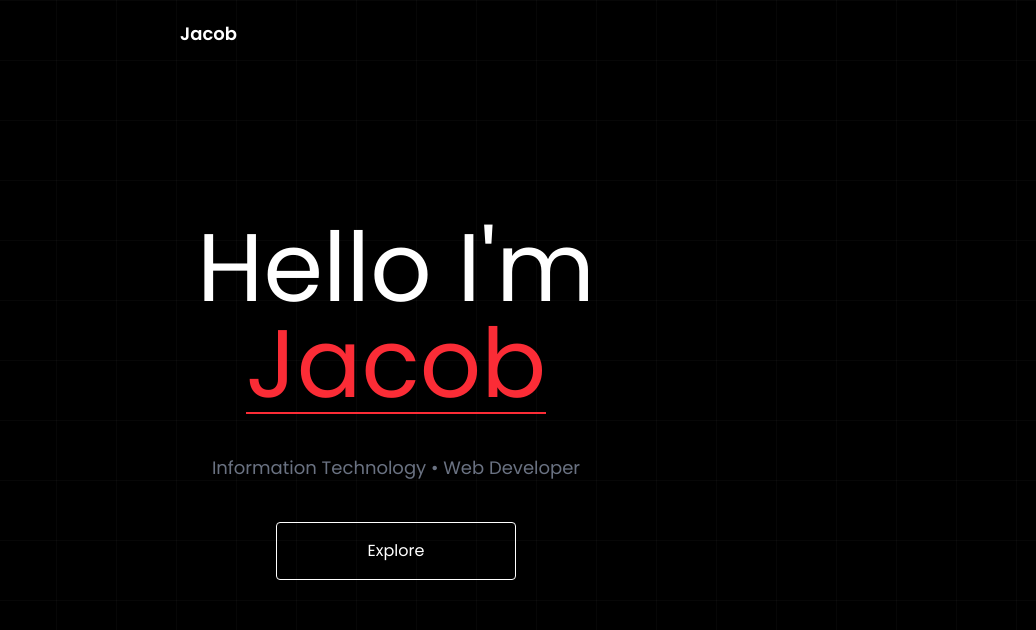
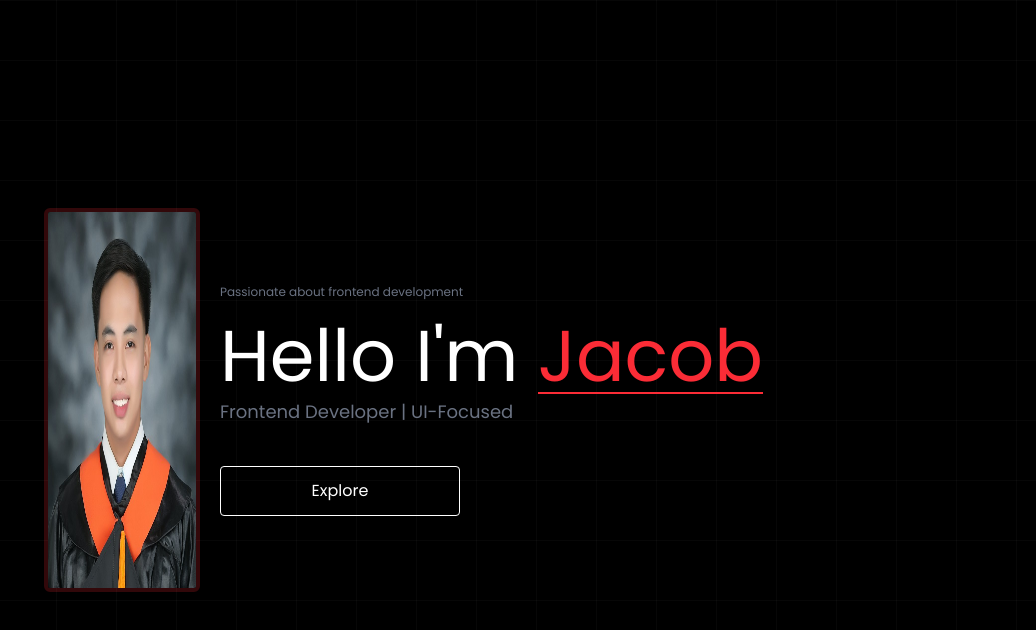
Before and after one commit to Jacodesit/JacobsPortfolio, a React (Vite) app: page / in a window 1280 px wide. Shown: the top 630 px of the page, without its empty margins (244-1280 px from the left). Built offline with nearby package versions, Linux system fonts and the light colour scheme.

Commit message:
Retouch the landing page

```diff
--- a/src/Pages/landing-page.tsx
+++ b/src/Pages/landing-page.tsx
@@ -1,13 +1,12 @@
 import { motion } from "framer-motion";
 import type { Variants } from "framer-motion";
-import Header from "../components/header"
+// import Header from "../components/header"
 import ActionBtn from "../components/actions-btn"
 
 type PageProps = {
     name: string
 }
 
-// Fix: Explicitly type as Variants or use 'as const'
 const containerVariants: Variants = {
     hidden: { opacity: 0 },
     visible: {
@@ -25,7 +24,7 @@ const itemVariants: Variants = {
         opacity: 1,
         y: 0,
         transition: {
-            type: "spring", // Now properly typed
+            type: "spring",
             stiffness: 100,
             damping: 12
         }
@@ -66,39 +65,61 @@ export default function Landing({ name }: PageProps) {
             />
 
             {/* Your Content/Components */}
-            <div className="lg:px-96 relative z-10">
+            <div className="lg:px-72 flex p- relative z-10">
                 <motion.div
                     initial={{ opacity: 0, y: -20 }}
                     animate={{ opacity: 1, y: 0 }}
                     transition={{ duration: 0.6, ease: "easeOut" }}
                 >
-                    <Header />
+                    {/* <Header /> */}
                 </motion.div>
 
-                <main className="flex justify-center items-center h-screen">
+                <main className="flex gap-5 items-center h-screen">
                     <motion.div
-                        className="flex flex-col gap-5 md:gap-8 lg:gap-10 text-center items-center"
+                        initial={{ opacity: 0, scale: 0.8 }}
+                        animate={{ opacity: 1, scale: 1 }}
+                        transition={{ duration: 0.6, ease: "easeOut" }}
+                        className="w-2/5 rounded-md h-96"
+                    >
+                        <img
+                            src="/Gallery/graduation_pic.jpg"
+                            alt="Me"
+                            className="border-4 border-red-500/20 rounded-md objkect-cover w-full h-full"
+                        />
+                    </motion.div>
+                    <motion.div
+                        className="w-3/4 flex flex-col gap-5 md:gap-8 lg:gap-10 "
                         variants={containerVariants}
                         initial="hidden"
                         animate="visible"
                     >
-                        <div className="flex flex-col gap-3 md:gap-8 lg:gap-10">
+                        <div className="flex flex-col">
+                            <motion.p
+                                className="text-xs text-gray-500 whitespace-nowrap mb-5"
+                                variants={itemVariants}
+                            >
+                                Passionate about frontend development
+                            </motion.p>
+
                             <motion.h1
-                                className="text-3xl md:text-5xl lg:text-8xl"
+                                className="text-3xl md:text-5xl lg:text-7xl whitespace-nowrap mb-1"
                                 variants={nameVariants}
                             >
-                                Hello I'm <motion.span
+                                Hello I'm{" "}
+                                <motion.span
                                     className="text-red-500 border-b-2 border-red-500 inline-block"
                                     whileHover={{ scale: 1.05 }}
                                     transition={{ type: "spring", stiffness: 300 }}
-                                >{name}</motion.span>
+                                >
+                                    {name}
+                                </motion.span>
                             </motion.h1>
 
                             <motion.p
-                                className="text-sm md:text-lg text-gray-500"
+                                className="text-sm md:text-lg text-gray-500 whitespace-nowrap"
                                 variants={itemVariants}
                             >
-                                Information Technology • Web Developer
+                                Frontend Developer | UI-Focused
                             </motion.p>
                         </div>
 
--- a/src/components/actions-btn.tsx
+++ b/src/components/actions-btn.tsx
@@ -5,7 +5,7 @@ export default function ActionBtn() {
         <nav>
             <Link
                 to='/home'
-                className="flex w-60 justify-center border py-2 md:py-3 lg:py-4 rounded transition-all duration-300 hover:bg-red-500  relative z-10 hover:cursor-pointer hover:scale-105"
+                className="flex w-60 justify-center border py-1 md:py-2 lg:py-3 rounded transition-all duration-300 hover:bg-red-500  relative z-10 hover:cursor-pointer hover:scale-105"
             >
                 Explore
             </Link>
```
Also changed, not shown: public/Gallery/graduation_pic.jpg (added), src/data/projects.tsx (added).
